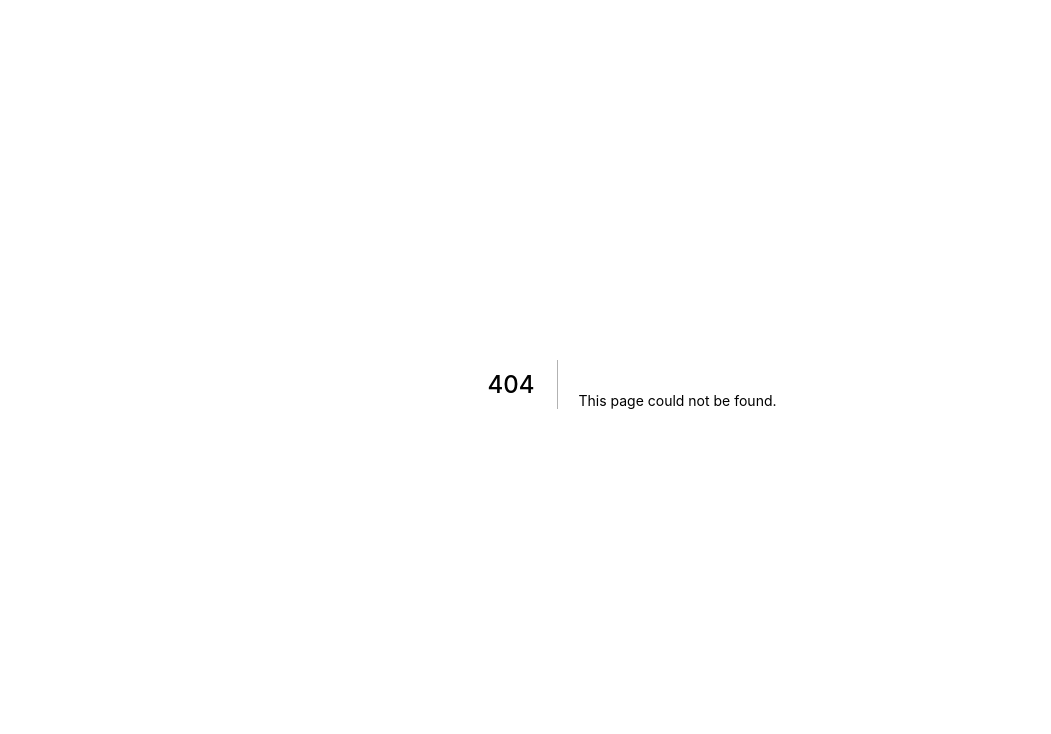
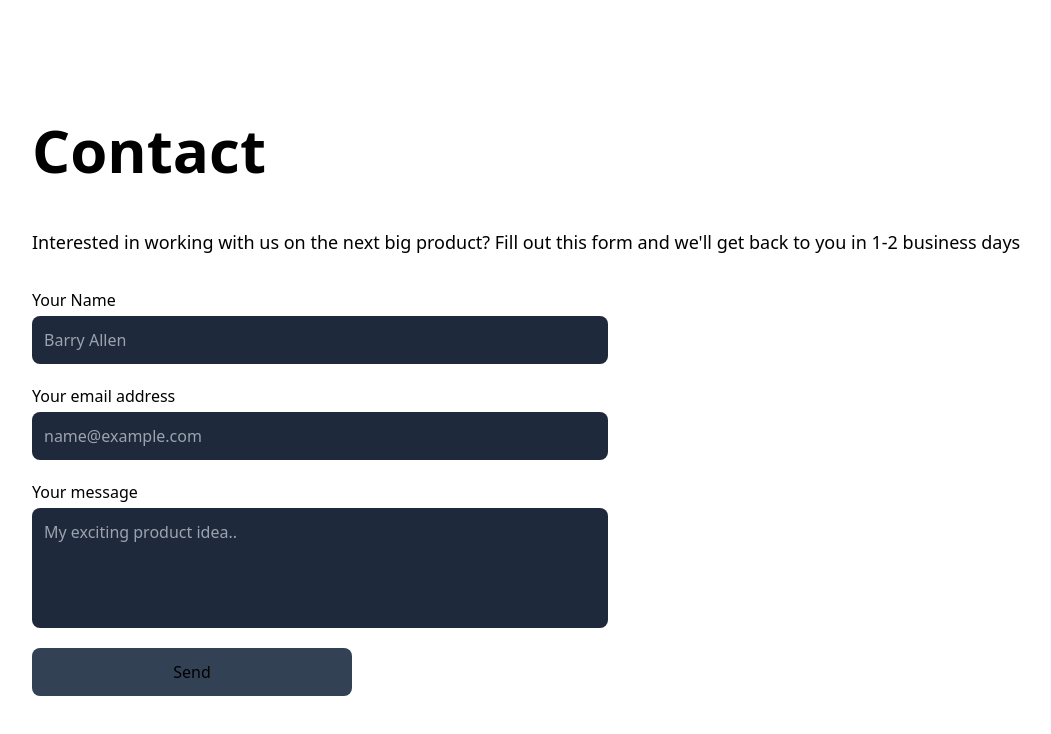
Before and after one commit to samjmerrick/zero-1, a Next.js app: page /contact in a window 1280 px wide. Before the commit this address had no page. Shown: the top 734 px of the page, without its empty margins (8-1059 px from the left). Built offline with nearby package versions, Linux system fonts and the light colour scheme.

Commit message:
Added a contact form

```diff
--- a/components/page.tsx
+++ b/components/page.tsx
@@ -1,6 +1,6 @@
 function Content({ children }) {
     return (
-        <div className='px-10 my-20 space-y-8 overflow-x-auto overflow-y-hidden relative'>
+        <div className='px-10 my-20 w-full space-y-8 overflow-x-auto overflow-y-hidden relative'>
             {children}
         </div>
     )
--- /dev/null
+++ b/pages/api/form.js
@@ -0,0 +1,19 @@
+export default function handler(req, res) {
+    // Get data submitted in request's body.
+    const body = req.body
+
+    // Optional logging to see the responses
+    // in the command line where next.js app is running.
+    console.log('body: ', body)
+
+    // Guard clause checks for first and last name,
+    // and returns early if they are not found
+    if (!body.name || !body.email || !body.message) {
+        // Sends a HTTP bad request error code
+        return res.status(400).json({ data: 'Data not found' })
+    }
+
+    // Found the name.
+    // Sends a HTTP success code
+    res.status(200).json({ data: `${body.name} ${body.email} ${body.message}` })
+}
--- /dev/null
+++ b/pages/contact.tsx
@@ -0,0 +1,64 @@
+import { Page, Content } from "../components/page"
+
+function Contact() {
+    return (
+        <Page id='contact'>
+            <Content>
+                <h1 >
+                    Contact
+                </h1>
+                <p>
+                    Interested in working with us on the next big product? Fill out this form and we'll get back to you in 1-2 business days
+                </p>
+                <form
+                    action="/api/form"
+                    method="post"
+                    className="flex flex-col max-w-xl"
+                >
+                    <label htmlFor="name">
+                        Your Name
+                    </label>
+                    <input
+                        type="text"
+                        id="name"
+                        name="name"
+                        placeholder="Barry Allen"
+                        required
+                        className="p-3 mb-5 mt-1 bg-slate-800 rounded-lg"
+                    />
+                    <label htmlFor="email">
+                        Your email address
+                    </label>
+                    <input
+                        type="email"
+                        id="email"
+                        name="email"
+                        placeholder="name@example.com"
+                        required
+                        className="p-3 mb-5 mt-1 bg-slate-800 rounded-lg"
+                    />
+                    <label htmlFor="message">
+                        Your message
+                    </label>
+                    <textarea
+                        id="message"
+                        name="message"
+                        placeholder="My exciting product idea.."
+                        rows={4}
+                        required
+                        className="p-3 mb-5  mt-1 bg-slate-800 rounded-lg resize-none"
+                    />
+
+                    <button
+                        type="submit"
+                        className="p-3 bg-slate-700 max-w-xs rounded-lg justify-center"
+                    >
+                        Send
+                    </button>
+                </form>
+            </Content>
+        </Page>
+    )
+}
+
+export default Contact
--- a/pages/index.tsx
+++ b/pages/index.tsx
@@ -1,11 +1,9 @@
-
-
 import { ParallaxProvider } from 'react-scroll-parallax'
 import Nav from '../components/nav'
-import { Page, Content } from '../components/page';
+import Hero from './hero';
 import About from './about';
-import Hero from './hero';
 import Projects from './projects';
+import Contact from './contact';
 
 export default function Home() {
   return (
@@ -15,14 +13,7 @@ export default function Home() {
         <Hero />
         <About />
         <Projects />
-        <Page id='contact'>
-          <Content>
-            <h1 >
-              Contact
-            </h1>
-          </Content>
-        </Page>
-
+        <Contact />
       </ParallaxProvider>
     </div>
   )
```
